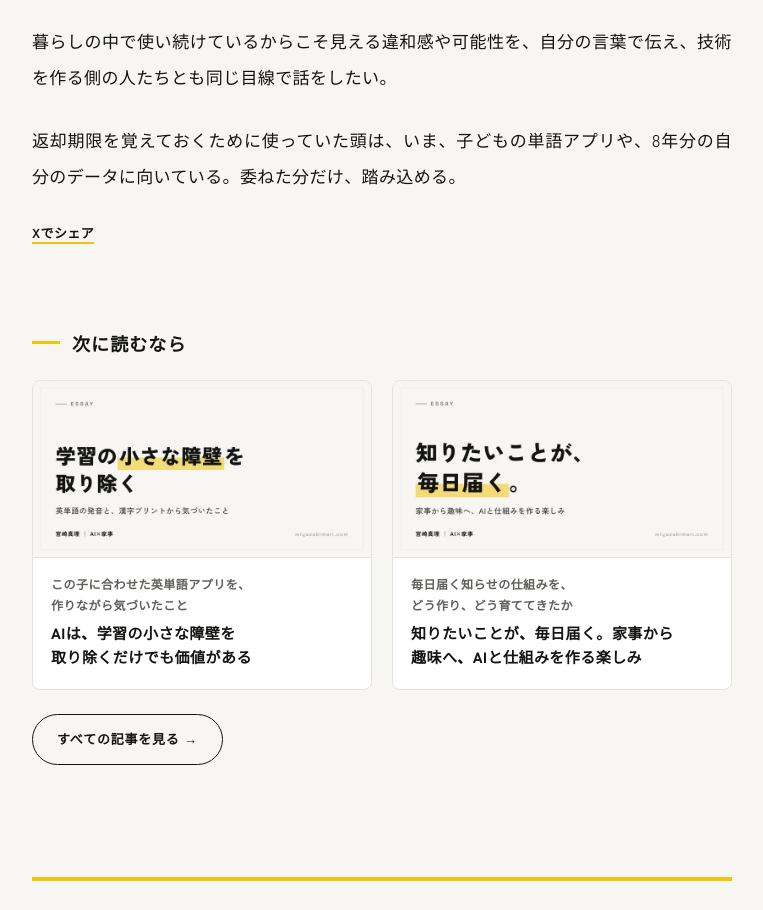
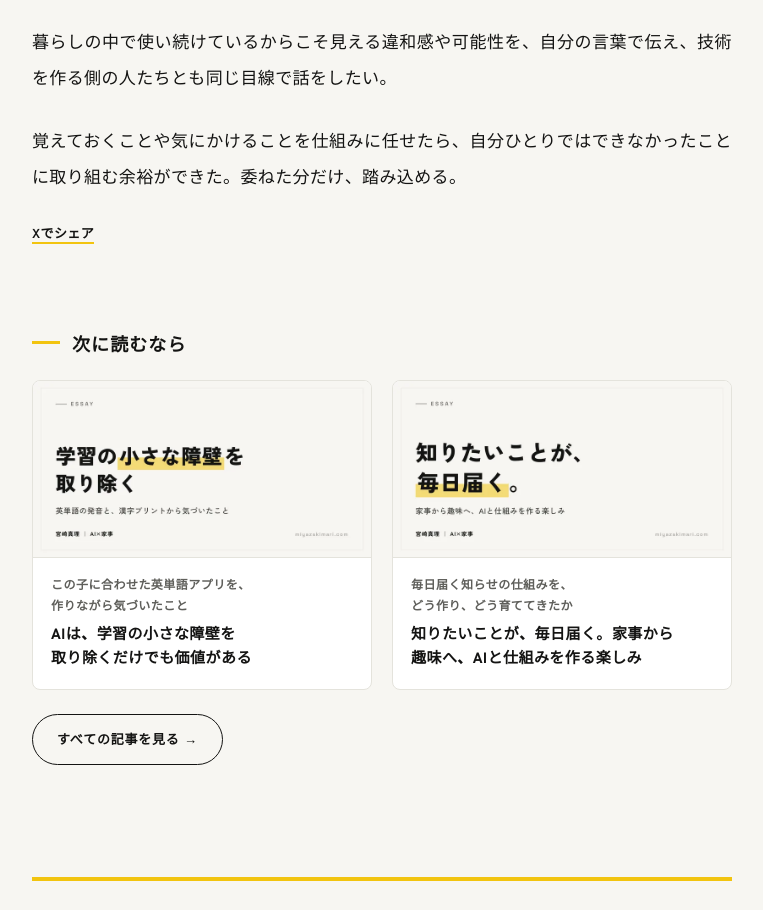
Before and after one commit to m316jp/Portfolio, a plain HTML site: page articles/what-i-expect-from-ai-at-home/index.html in a window 1280 px wide. Shown: the part 4740-5650 px from the top of the page, without its empty margins (258-1021 px from the left). Drawn offline with Linux system fonts and the light colour scheme.

Commit message:
Make article closing less specific
Co-Authored-By: Claude Opus 5.5 <noreply@anthropic.com>

```diff
--- a/articles/what-i-expect-from-ai-at-home/index.html
+++ b/articles/what-i-expect-from-ai-at-home/index.html
@@ -532,7 +532,7 @@
 
       <p>暮らしの中で使い続けているからこそ見える違和感や可能性を、自分の言葉で伝え、技術を作る側の人たちとも同じ目線で話をしたい。</p>
 
-      <p>返却期限を覚えておくために使っていた頭は、いま、子どもの単語アプリや、8年分の自分のデータに向いている。委ねた分だけ、踏み込める。</p>
+      <p>覚えておくことや気にかけることを仕組みに任せたら、自分ひとりではできなかったことに取り組む余裕ができた。委ねた分だけ、踏み込める。</p>
     </article>
 
     <p class="article-share"><a href="https://twitter.com/intent/tweet?text=%E6%8A%80%E8%A1%93%E3%81%AB%E5%A7%94%E3%81%AD%E3%82%8B%E3%81%93%E3%81%A8%E3%80%81%E6%8A%80%E8%A1%93%E3%81%A8%E3%81%A8%E3%82%82%E3%81%AB%E8%B8%8F%E3%81%BF%E8%BE%BC%E3%82%80%E3%81%93%E3%81%A8%E3%80%82%E5%AE%B6%E4%BA%8B%E3%81%A8%E5%AD%90%E8%82%B2%E3%81%A6%E3%81%A7%E3%80%81%E7%A7%81%E3%81%8C%E3%81%93%E3%82%8C%E3%81%8B%E3%82%89%E3%81%AEAI%E3%81%AB%E6%9C%9F%E5%BE%85%E3%81%99%E3%82%8B%E3%81%93%E3%81%A8&amp;url=https%3A%2F%2Fmiyazakimari.com%2Farticles%2Fwhat-i-expect-from-ai-at-home%2F&amp;via=m316jp2" target="_blank" rel="noopener">Xでシェア<span class="sr-only">（新しいタブで開きます）</span></a></p>
```
Also changed, not shown: llms-full.txt, 1 other file.
